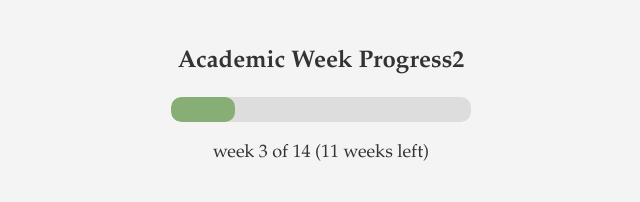
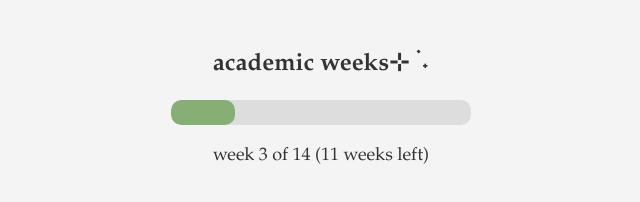
Before and after one commit to jagagagabee/productivity, a plain HTML site: page progress-tracker/index.html in a window 1280 px wide. Shown: the whole page, without its empty margins (319-959 px from the left). Drawn offline with Linux system fonts and the light colour scheme; a web font is replaced by a local one.

Commit message:
update header text.html

```diff
--- a/progress-tracker/index.html
+++ b/progress-tracker/index.html
@@ -39,7 +39,7 @@
     </style>
 </head>
 <body>
-    <h2>Academic Week Progress2</h2>
+    <h2>academic weeks⊹ ࣪ ˖</h2>
     <div class="progress-container">
         <div class="progress-bar" id="progress"></div>
     </div>
```
